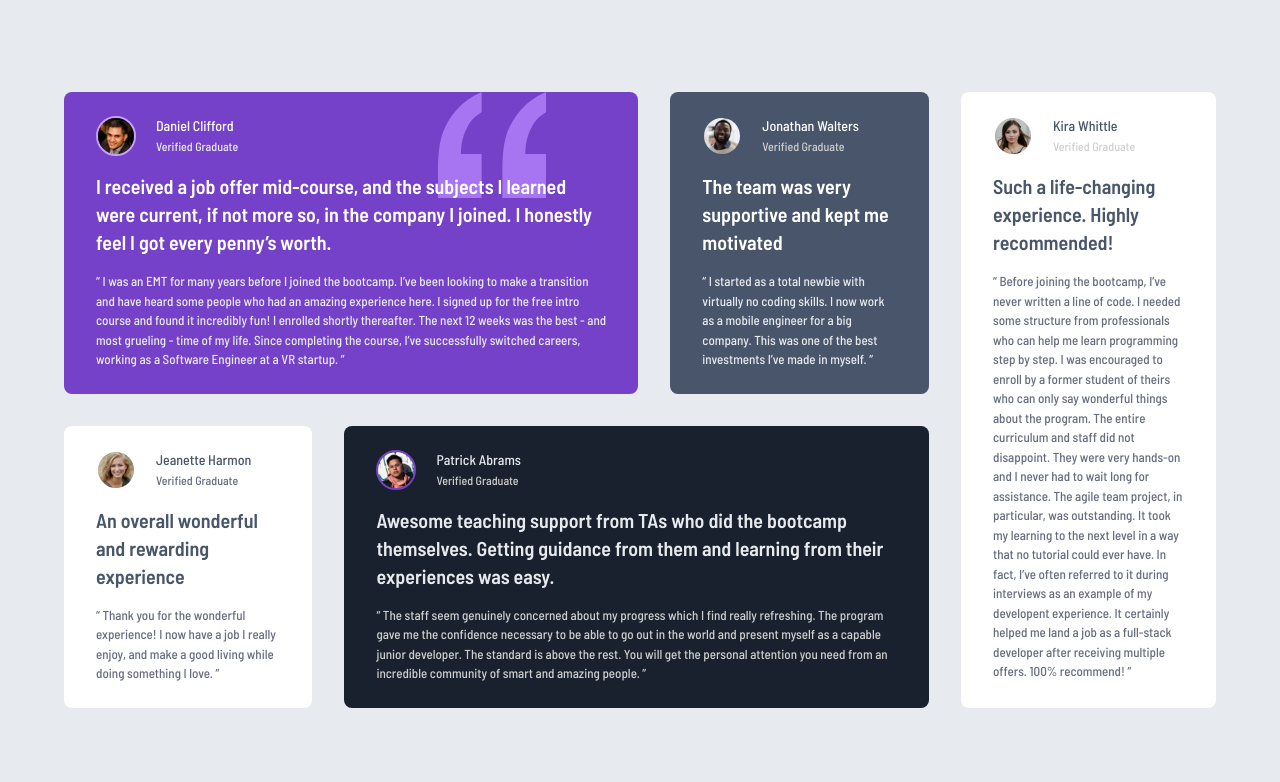
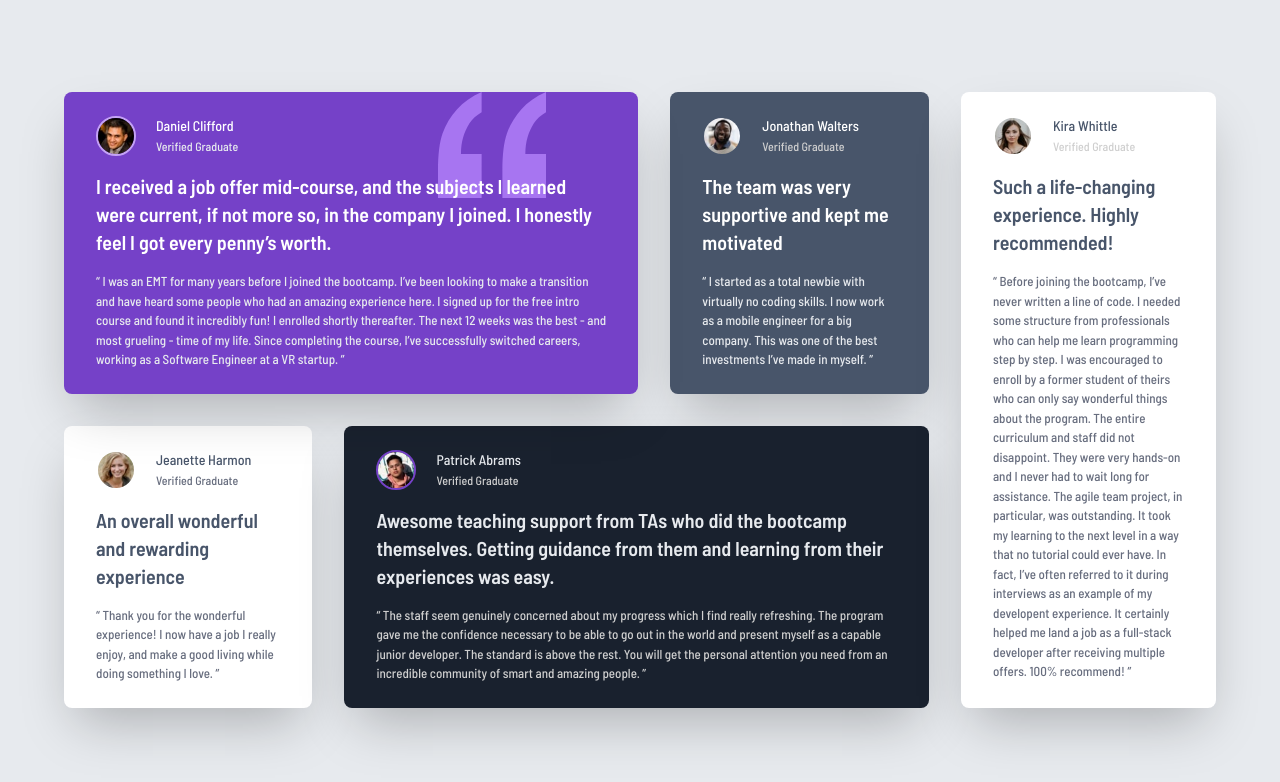
Before and after one commit to NunoJDMachado/testimonials-grid-section, a website: page index.html in a window 1280 px wide. Drawn offline with Linux system fonts and the light colour scheme.

Commit message:
Add card shadow

```diff
--- a/css/input.css
+++ b/css/input.css
@@ -7,5 +7,5 @@
 }
 
 .card {
-    @apply flex flex-col gap-4 rounded-lg font-[500] px-8 py-6 sm:px-6 md:px-8;
+    @apply flex flex-col gap-4 rounded-lg font-[500] shadow-2xl px-8 py-6 sm:px-6 md:px-8;
 }
```
Also changed, not shown: css/output.css.
